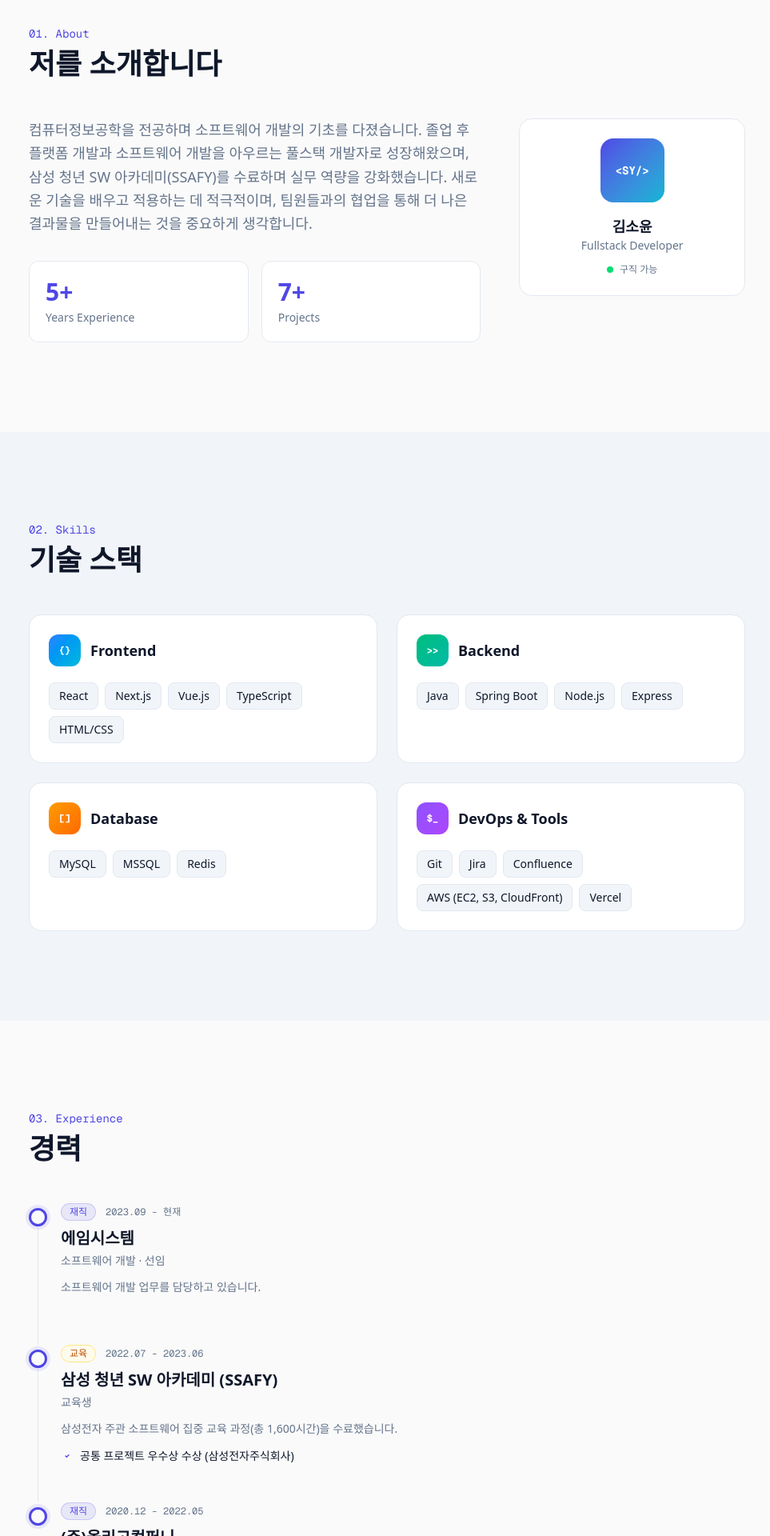
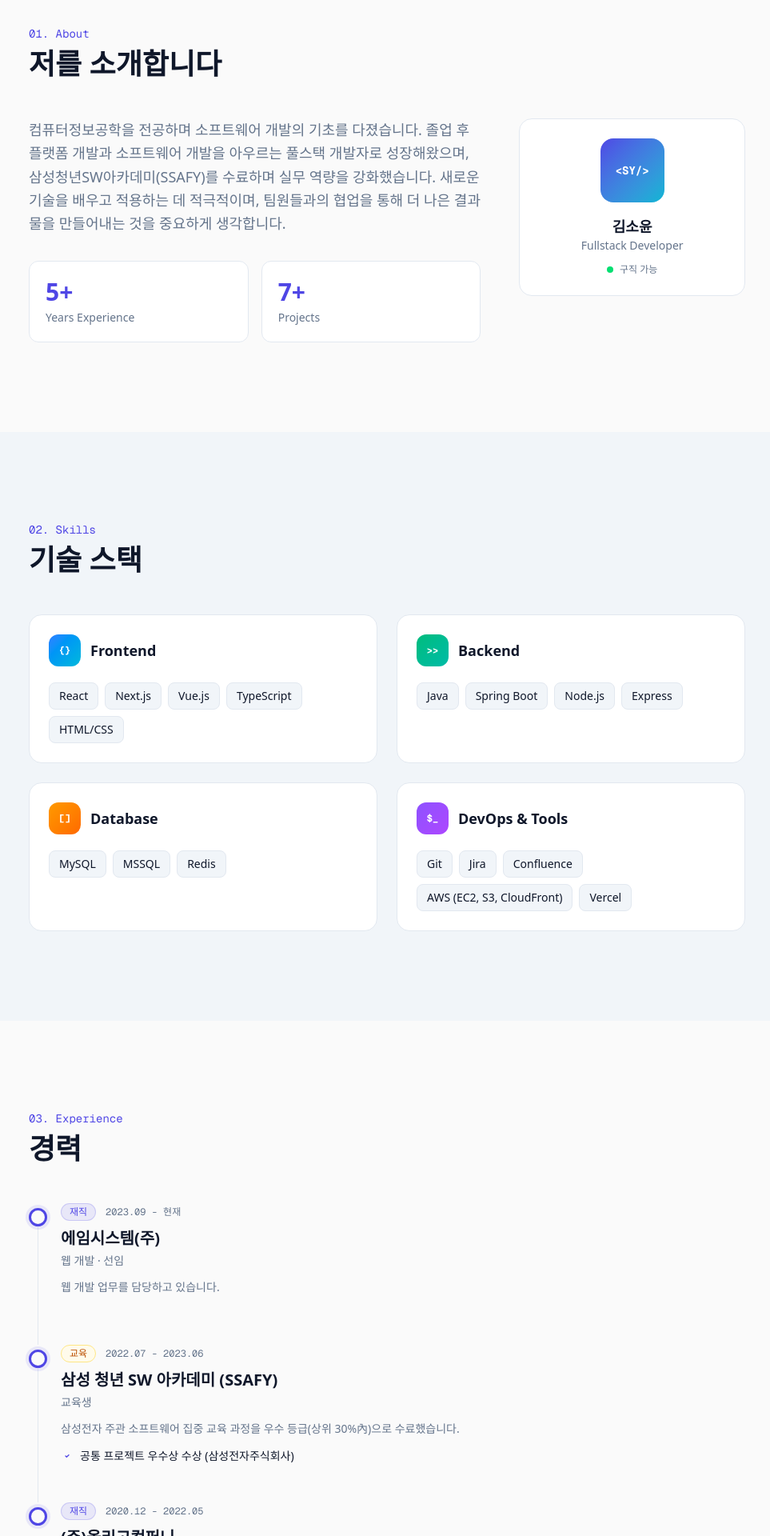
Before and after one commit to misso88/portfolio, a Next.js app: page / in a window 1280 px wide. Shown: the part 880-2800 px from the top of the page at 80% size, without its empty margins (156-1119 px from the left). Built offline with nearby package versions, Linux system fonts and the light colour scheme.

Commit message:
정보 수정

```diff
--- a/src/data/portfolio.ts
+++ b/src/data/portfolio.ts
@@ -2,9 +2,9 @@ export const profile = {
   name: "김소윤",
   nameEn: "Kim SoYun",
   title: "Fullstack Developer",
-  bio: "컴퓨터정보공학을 전공한 5년차 풀스택 개발자입니다. 사용자 경험을 고려한 프론트엔드와 안정적인 백엔드 설계를 함께 추구합니다.",
+  bio: "컴퓨터정보공학을 전공한 4년차 풀스택 개발자입니다. 사용자 경험을 고려한 프론트엔드와 안정적인 백엔드 설계를 함께 추구합니다.",
   about:
-    "컴퓨터정보공학을 전공하며 소프트웨어 개발의 기초를 다졌습니다. 졸업 후 플랫폼 개발과 소프트웨어 개발을 아우르는 풀스택 개발자로 성장해왔으며, 삼성 청년 SW 아카데미(SSAFY)를 수료하며 실무 역량을 강화했습니다. 새로운 기술을 배우고 적용하는 데 적극적이며, 팀원들과의 협업을 통해 더 나은 결과물을 만들어내는 것을 중요하게 생각합니다.",
+    "컴퓨터정보공학을 전공하며 소프트웨어 개발의 기초를 다졌습니다. 졸업 후 플랫폼 개발과 소프트웨어 개발을 아우르는 풀스택 개발자로 성장해왔으며, 삼성청년SW아카데미(SSAFY)를 수료하며 실무 역량을 강화했습니다. 새로운 기술을 배우고 적용하는 데 적극적이며, 팀원들과의 협업을 통해 더 나은 결과물을 만들어내는 것을 중요하게 생각합니다.",
 };
 
 export const skills = [
@@ -34,12 +34,12 @@ export const skills = [
 
 export const experiences = [
   {
-    company: "에임시스템",
-    role: "소프트웨어 개발",
+    company: "에임시스템(주)",
+    role: "웹 개발",
     position: "선임",
     period: "2023.09 - 현재",
     description:
-      "소프트웨어 개발 업무를 담당하고 있습니다.",
+      "웹 개발 업무를 담당하고 있습니다.",
     highlights: [],
   },
   {
@@ -48,18 +48,18 @@ export const experiences = [
     position: "",
     period: "2022.07 - 2023.06",
     description:
-      "삼성전자 주관 소프트웨어 집중 교육 과정(총 1,600시간)을 수료했습니다.",
+      "삼성전자 주관 소프트웨어 집중 교육 과정을 우수 등급(상위 30%內)으로 수료했습니다.",
     highlights: [
       "공통 프로젝트 우수상 수상 (삼성전자주식회사)",
     ],
   },
   {
     company: "(주)올리고컴퍼니",
-    role: "플랫폼 개발",
+    role: "모바일 개발",
     position: "사원",
     period: "2020.12 - 2022.05",
     description:
-      "플랫폼 개발 업무를 담당했습니다.",
+      "모바일 개발 업무를 담당했습니다.",
     highlights: [],
   },
 ];
@@ -97,9 +97,22 @@ export const awards = [
 export const projects = [
   // --- 에임시스템 (최신순) ---
   {
-    title: "KASIS Monitoring",
+    title: "LDCS",
     description:
-      "KAC 공항 체크인 카운터 플랫폼(KASIS)의 카운터 및 장비 오류를 실시간으로 모니터링하는 서비스. 프론트엔드·백엔드 전체를 단독 개발했습니다.",
+      "DCS(출발편 관리 시스템) 장애 시 대체 운영을 위한 로컬 DCS. 설계 및 프론트엔드 개발을 담당했습니다.",
+    techStack: ["React", "TypeScript", "MSSQL"],
+    period: null,
+    team: null,
+    role: "프론트엔드",
+    company: "에임시스템",
+    github: null,
+    demo: null,
+    image: null,
+  },
+  {
+    title: "공용여객처리시스템 모니터링",
+    description:
+      "KAC 공용여객처리시스템의 카운터 및 장비 오류를 실시간으로 모니터링하는 서비스. 설계부터 배포까지 전체를 단독 개발했습니다.",
     techStack: ["Vue.js", "Spring Boot", "MSSQL"],
     period: null,
     team: null,
@@ -110,20 +123,7 @@ export const projects = [
     image: null,
   },
   {
-    title: "LDCS",
-    description:
-      "DCS(출발편 관리 시스템) 장애 시 대체 운영을 위한 로컬 DCS. 프론트엔드 개발을 담당했습니다.",
-    techStack: ["React", "TypeScript", "MSSQL"],
-    period: null,
-    team: null,
-    role: "프론트엔드",
-    company: "에임시스템",
-    github: null,
-    demo: null,
-    image: null,
-  },
-  {
-    title: "셀프체크인 키오스크",
+    title: "셀프체크인",
     description:
       "공항 키오스크 기반 셀프체크인 시스템의 유지보수를 담당하고 있습니다.",
     techStack: ["Spring Boot", "Java Swing", "MSSQL"],
@@ -139,7 +139,7 @@ export const projects = [
   {
     title: "Oreuda",
     description:
-      "GitHub 활동을 기반으로 성장 식물을 키우며, 리포지토리를 폴더별로 관리하고 프로필 README를 GUI로 생성할 수 있는 개발자 성장 플랫폼. Chrome 확장프로그램도 지원합니다. GraphQL을 활용한 GitHub 연동 및 데이터 전처리, 레포지토리 도메인 백엔드를 담당했습니다.",
+      "GitHub 활동을 기반으로 성장 식물을 키우며, 레포지토리를 폴더별로 관리하고 프로필 README를 GUI로 생성할 수 있는 개발자 성장 플랫폼. GraphQL을 활용한 GitHub 연동 및 데이터 전처리, 레포지토리 도메인 백엔드를 담당했습니다.",
     techStack: [
       "Spring Boot",
       "Spring Cloud",
@@ -185,7 +185,7 @@ export const projects = [
   {
     title: "싸리질러",
     description:
-      "WebRTC(OpenVidu)를 활용한 온라인 화상 노래방 서비스. 일반 모드, 가사 맞추기, 퍼펙트 스코어(푸리에 변환 음정 분석) 등 3가지 모드를 제공하며, SSE 기반 실시간 알림과 소셜 로그인을 지원합니다. 전체 비즈니스 로직 설계 및 Redis를 활용한 세션·캐싱 처리를 담당했습니다. SSAFY 공통 프로젝트 우수상 수상.",
+      "WebRTC를 활용한 온라인 화상 노래방 서비스. 일반 모드, 가사 맞추기, 퍼펙트 스코어(푸리에 변환 음정 분석) 등 3가지 모드를 제공하며, SSE 기반 실시간 알림과 소셜 로그인을 지원합니다. 백엔드 리드를 맡아 전체 비즈니스 로직 설계 및 Redis를 활용한 캐싱 처리를 담당했습니다. SSAFY 공통 프로젝트 우수상 수상.",
     techStack: [
       "Spring Boot",
       "Redis",
@@ -208,6 +208,6 @@ export const projects = [
 
 export const contacts = {
   email: "soyun9812@gmail.com",
-  github: "https://github.com/soyoonkim",
+  github: "https://github.com/misso88",
   phone: "010-3107-5571",
 };
```
